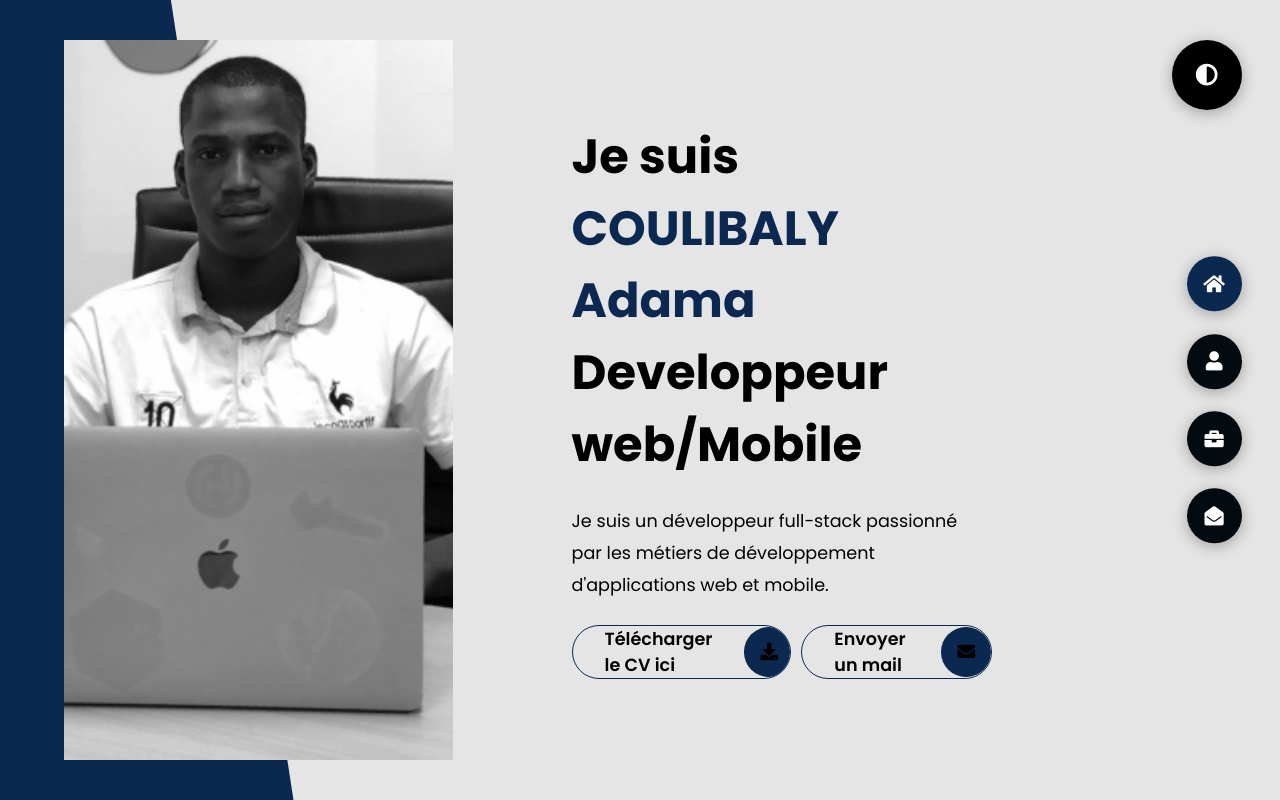
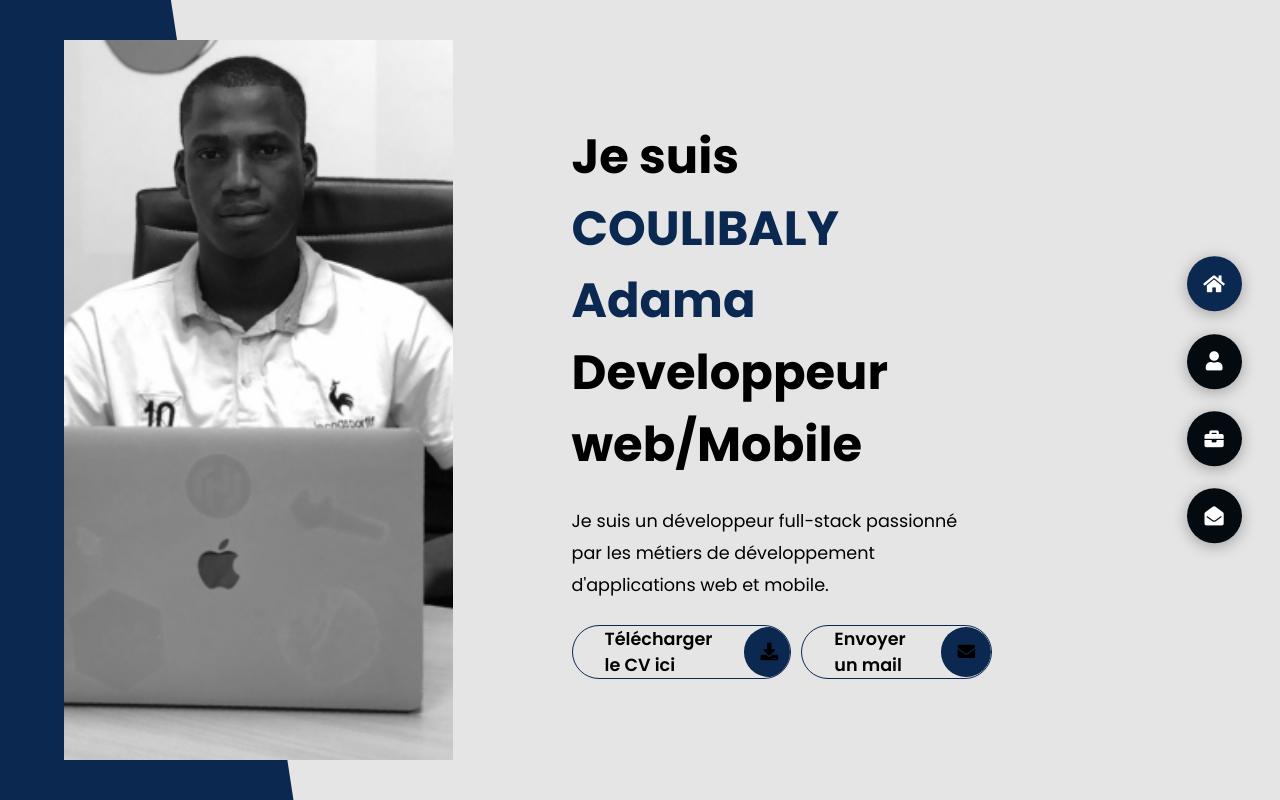
Before and after one commit to adama-coulibaly/portfolio, a plain HTML site: page index.html in a window 1280 px wide. Drawn offline with Linux system fonts and the light colour scheme.

```diff
--- a/index.html
+++ b/index.html
@@ -482,9 +482,9 @@
         </div>
     </div>
 
-    <div class="theme-btn">
+    <!-- <div class="theme-btn">
         <i class="fas fa-adjust"></i>
-    </div>
+    </div> -->
     <script src="app.js"></script>
 </body>
 
```
